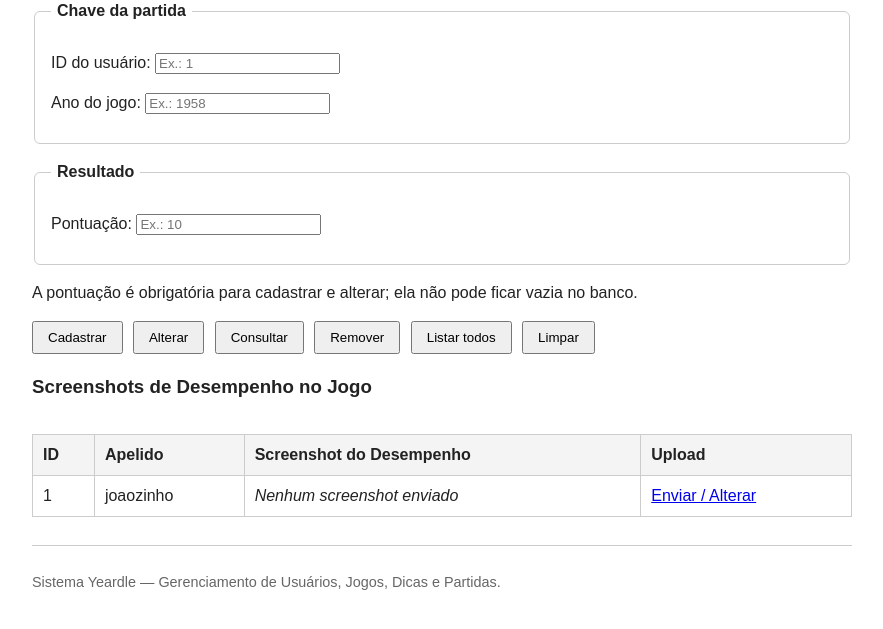
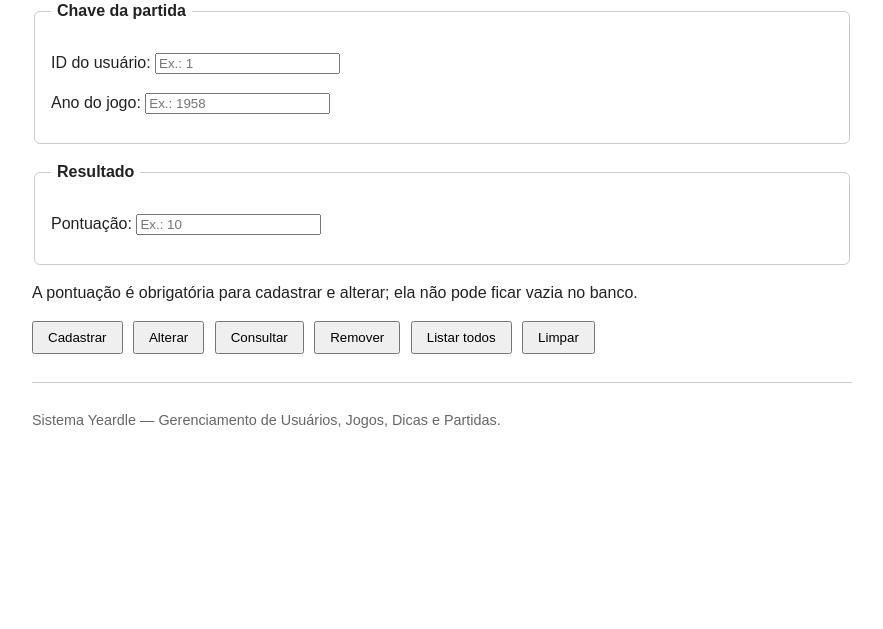
Before and after one commit to Gustavo24104/ppi-trabalhos, a Java web app: page /usergame.jsp in a window 1280 px wide. Shown: the part 151-780 px from the top of the page, without its empty margins (198-1081 px from the left). Run offline with Tomcat 11, a stand-in JSP engine, Linux system fonts and the light colour scheme; data comes from the database, SQL or seed files in the repository; data that the repository does not hold is empty.

Commit message:
removidas tabelas inuteis e atualizacao de campos mal formatados

```diff
--- a/trabalho-final/web/upload.jsp
+++ b/trabalho-final/web/upload.jsp
@@ -112,12 +112,6 @@
                 <input type="file" id="arquivoPerfil" name="arquivoPerfil" accept="image/*"><br>
                 <small>Formatos aceitos: <jsp:getProperty name="upl" property="extensoesPermitidasPerfil" /></small>
             </p>
-
-            <p>
-                <label for="arquivoPartida"><strong>Arquivo 2 &mdash; Screenshot do desempenho no jogo (Contexto: Partidas):</strong></label><br>
-                <input type="file" id="arquivoPartida" name="arquivoPartida" accept="image/*"><br>
-                <small>Formatos aceitos: <jsp:getProperty name="upl" property="extensoesPermitidasPartida" /></small>
-            </p>
         </fieldset>
 
         <fieldset>
--- a/trabalho-final/web/usergame.jsp
+++ b/trabalho-final/web/usergame.jsp
@@ -59,50 +59,6 @@
         }
     %>
 
-    <section>
-        <h3>Screenshots de Desempenho no Jogo</h3>
-        <div class="rolagem">
-            <table class="lista">
-                <thead>
-                <tr>
-                    <th>ID</th>
-                    <th>Apelido</th>
-                    <th>Screenshot do Desempenho</th>
-                    <th>Upload</th>
-                </tr>
-                </thead>
-                <tbody>
-                <% if (usuarios != null && !usuarios.isEmpty()) {
-                    for (Usuario u : usuarios) {
-                        Upload arq = arquivosPartida.get(u.getUserID());
-                %>
-                    <tr>
-                        <td><%= u.getUserID() %></td>
-                        <td><%= escapa(u.getNickname()) %></td>
-                        <td>
-                            <% if (arq != null) { %>
-                                <img src="download?userID=<%= u.getUserID() %>&amp;contexto=partida&amp;modo=inline"
-                                     alt="Screenshot de desempenho de <%= escapa(u.getNickname()) %>"
-                                     style="width: 60px; height: 36px; object-fit: cover; border-radius: 4px; vertical-align: middle; margin-right: 8px;">
-                                <a href="download?userID=<%= u.getUserID() %>&amp;contexto=partida">
-                                    Baixar screenshot (<%= escapa(arq.getNomeOriginal()) %>)
-                                </a>
-                            <% } else { %>
-                                <em>Nenhum screenshot enviado</em>
-                            <% } %>
-                        </td>
-                        <td><a href="upload.jsp?userID=<%= u.getUserID() %>">Enviar / Alterar</a></td>
-                    </tr>
-                <%  }
-                } else { %>
-                    <tr>
-                        <td colspan="4">Nenhum usuário cadastrado.</td>
-                    </tr>
-                <% } %>
-                </tbody>
-            </table>
-        </div>
-    </section>
 </main>
 
 <jsp:include page="footer.jsp" />
```
Also changed, not shown: trabalho-final/src/yeardle/UserGameServlet.java (+7 -4 lines).
